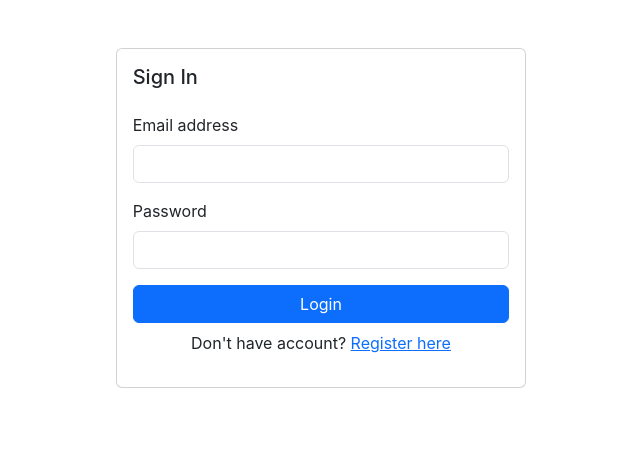
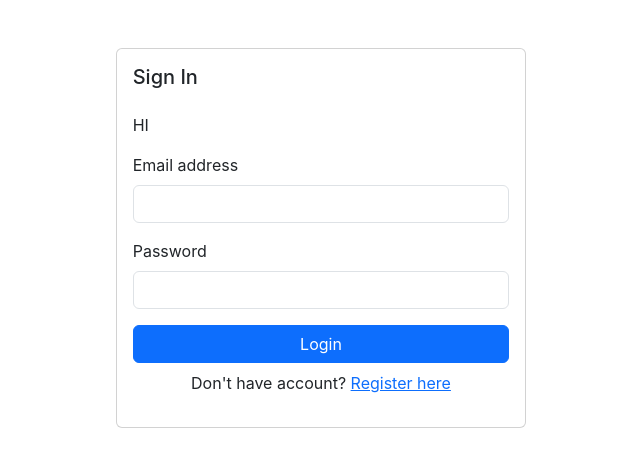
Before and after one commit to Selvarajanravi/Internalapplication, a React (Create React App) app: page / in a window 1280 px wide. Shown: the top 466 px of the page, without its empty margins (319-959 px from the left). Built offline with nearby package versions, Linux system fonts and the light colour scheme.

Commit message:
Test commit

```diff
--- a/src/pages/Login.js
+++ b/src/pages/Login.js
@@ -66,6 +66,7 @@ function Login() {
 								)}
 
 								<div className="mb-3">
+									<p>HI</p>
 									<label htmlFor="email" className="form-label">
 										Email address
 									</label>
```
